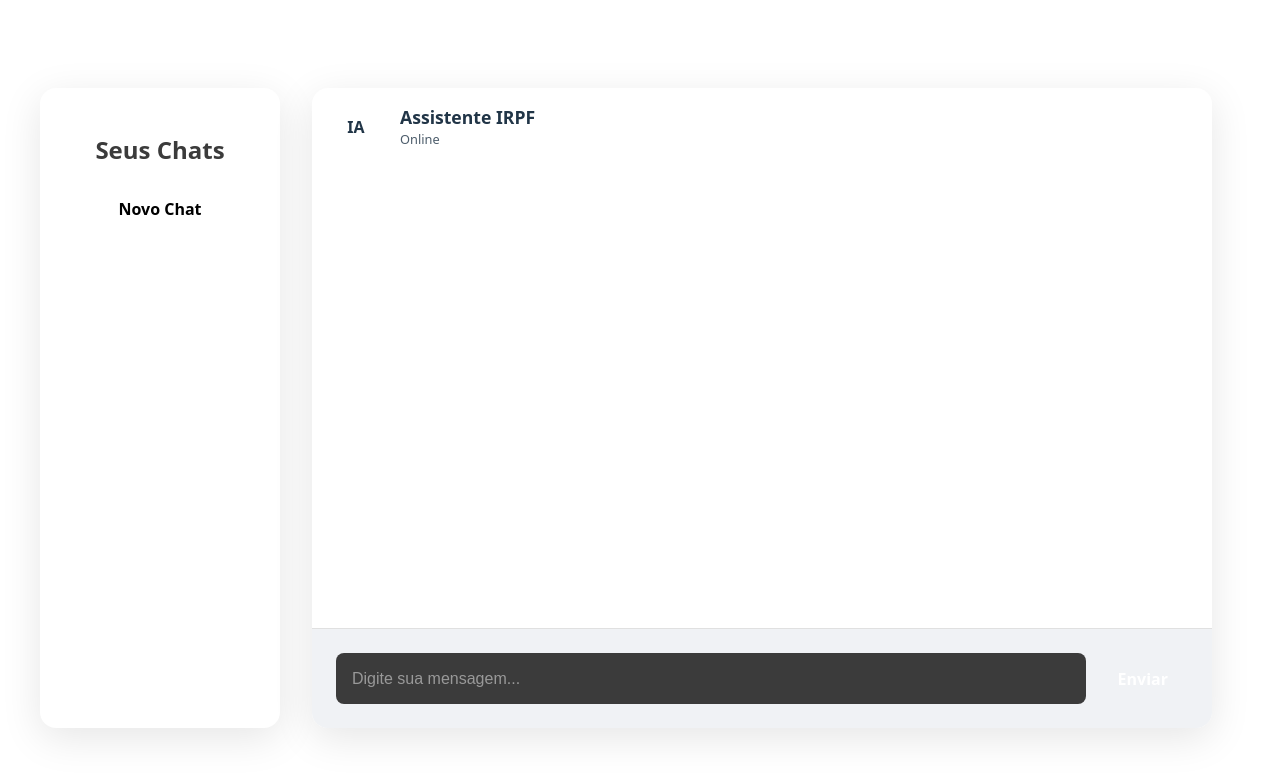
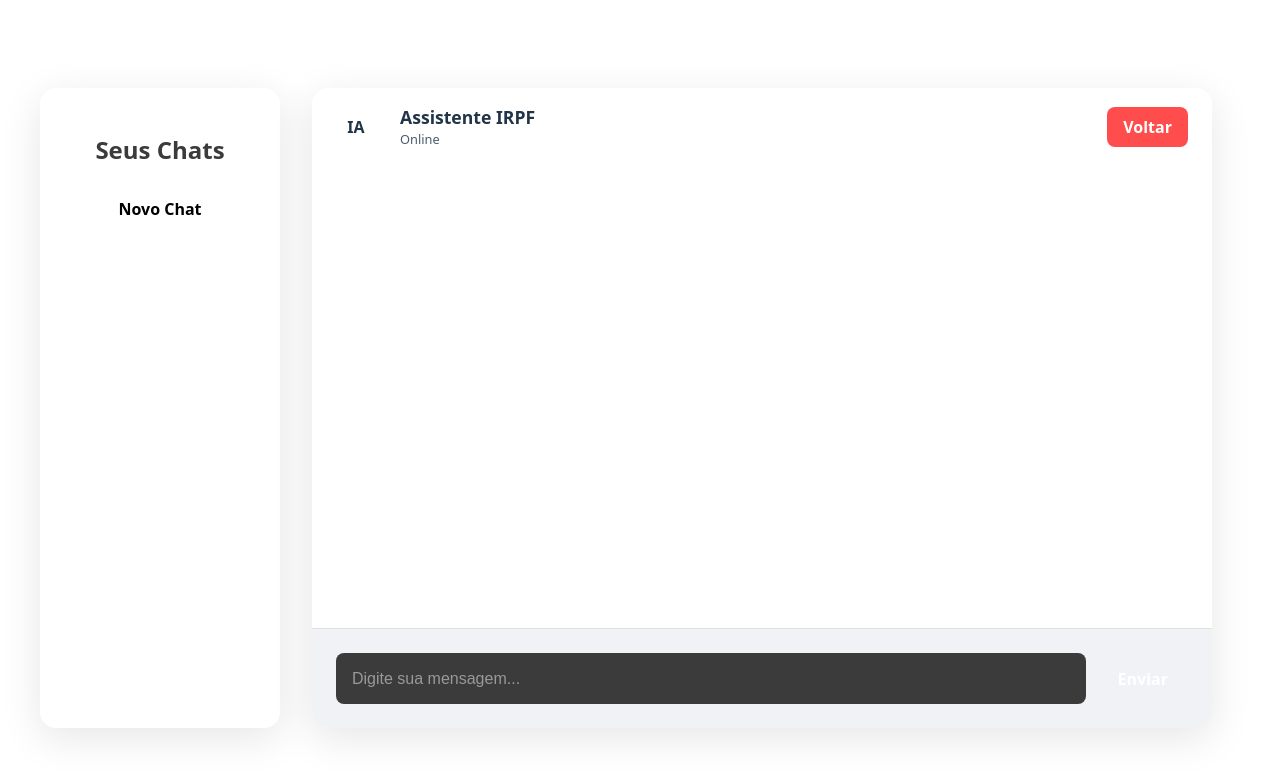
Before and after one commit to Thpc05/Naf-Chatbox, a React (Vite) app in the folder vite/: page /chat in a window 1280 px wide. Shown: the top 776 px of the page. Built offline with nearby package versions, Linux system fonts and the light colour scheme; the HTML template or start-up script is replaced by a standard one.

Commit message:
Tirando vercel por enquanto + botão de voltar

```diff
--- a/vite/src/pages/ChatPage.jsx
+++ b/vite/src/pages/ChatPage.jsx
@@ -138,6 +138,10 @@ const ChatPage = () => {
             </div>
           </div>
 
+          <Link to="/" className={styles.voltarButton}>
+            Voltar
+          </Link>
+
           {isAdmin && (
             <Link to="/admin" className={styles.adminButton}>
               Painel Admin
--- a/vite/src/pages/ChatPage.module.css
+++ b/vite/src/pages/ChatPage.module.css
@@ -100,8 +100,8 @@
 }
 /* Talvez mudar as cores, coloquei assim para dar um bom destaque -Buisi */
 .adminButton {
-  background-color: #ffc107;
-  color: #333;
+  background-color: #0077c8;
+  color: white;
   padding: 0.5rem 1rem;
   border-radius: 6px;
   text-decoration: none;
@@ -111,7 +111,8 @@
 }
 
 .adminButton:hover {
-  background-color: #ffda6a;
+  color: white;
+  background-color: #0a72b7;
   box-shadow: 0 2px 5px rgba(0,0,0,0.2);
 }
 
@@ -238,3 +239,19 @@
 .messageList::-webkit-scrollbar-thumb:hover {
   background: #909090;
 }
+
+.voltarButton {
+  background-color: #ff4d4d;
+  color: white;
+  padding: 0.5rem 1rem;
+  border-radius: 8px;
+  text-decoration: none;
+  font-weight: bold;
+  transition: 0.3s ease;
+}
+
+.voltarButton:hover {
+  color: white;
+  background-color: #ff1a1a;
+  box-shadow: 0 3px 7px rgba(0,0,0,0.2);
+}
--- a/vite/src/requisicoes/UsersReqs.jsx
+++ b/vite/src/requisicoes/UsersReqs.jsx
@@ -2,7 +2,7 @@ export async function updUserDB (user) {
 
     console.log(user);
     try {
-            const response = await fetch('https://nafchatboxserver.vercel.app/db/register/updUser', {
+            const response = await fetch('http://localhost:3035/db/register/updUser', {
                 method: 'POST',
                 headers: {
                     'Content-Type': 'application/json'
@@ -28,7 +28,7 @@ export async function updUserDB (user) {
 export async function getAllUsersDB () {
 
     try {
-        const response = await fetch('https://nafchatboxserver.vercel.app/db/register/getAllUsers', {
+        const response = await fetch('http://localhost:3035/db/register/getAllUsers', {
             method: 'GET',
             headers: {
            'Content-Type': 'application/json'
```
